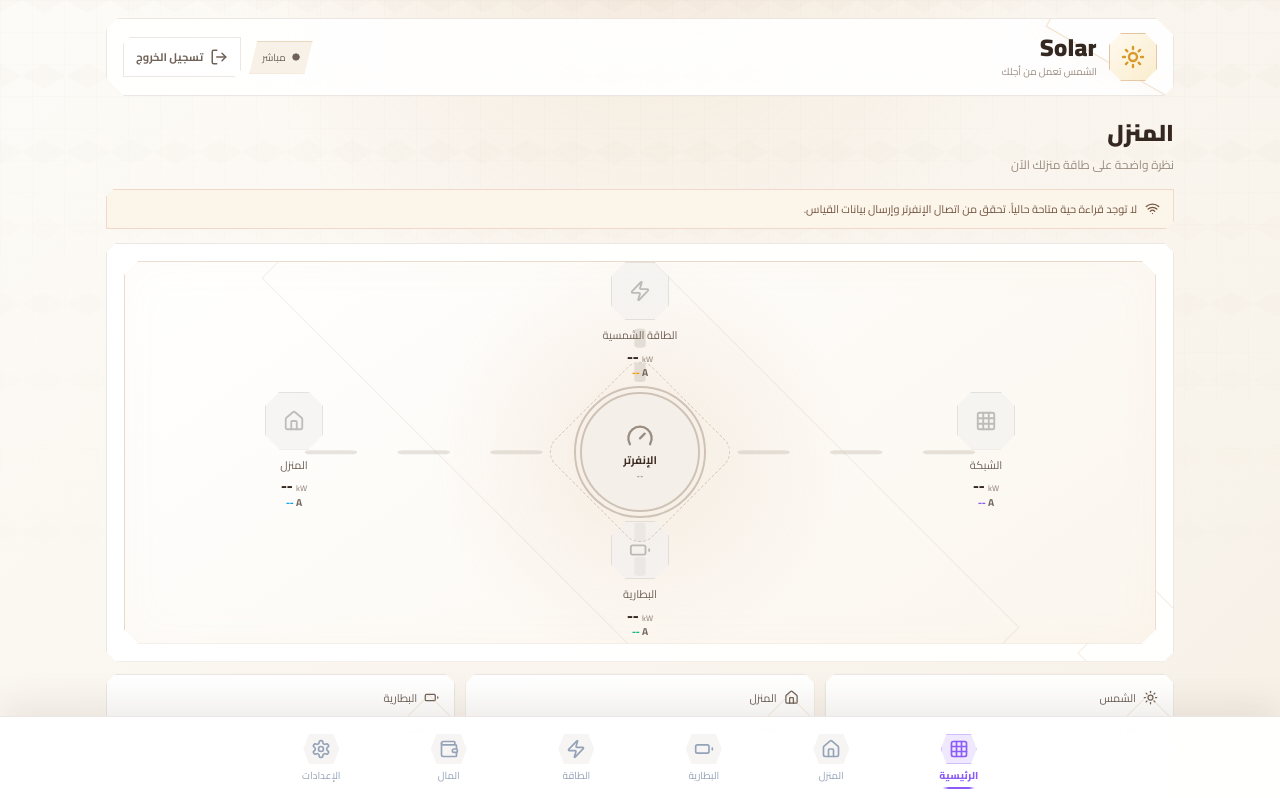
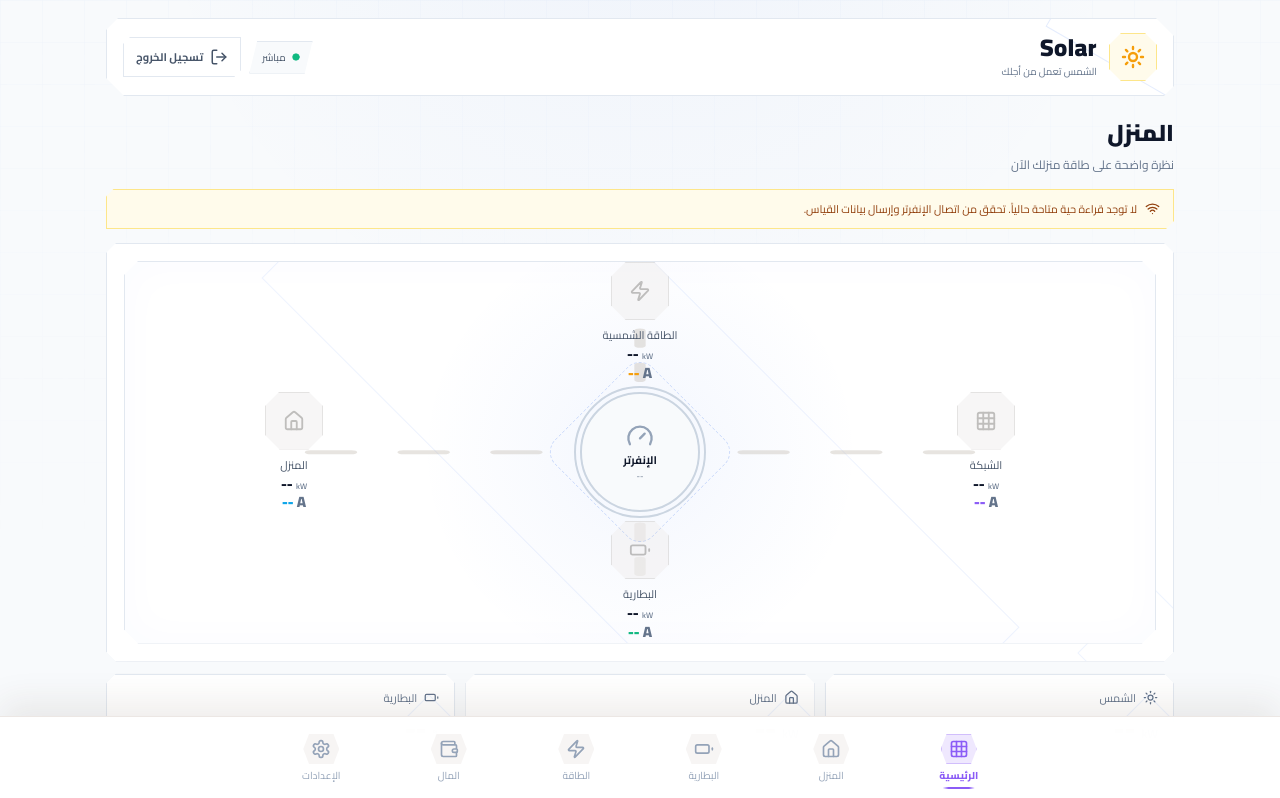
Before and after one commit to mahmoudbir-glitch/Solar, a Next.js app: page / in a window 1280 px wide. Shown: the top 798 px of the page. Built offline with nearby package versions, Linux system fonts and the light colour scheme.

Commit message:
style: implement clean energy dashboard visual system

```diff
--- a/src/app/ui-enhancements.css
+++ b/src/app/ui-enhancements.css
@@ -1,21 +1,25 @@
-/* Solar UI enhancements: current/ampere metrics + header logout + six-section navigation */
+/* Solar UI enhancements: semantic clean-energy visual system */
 
-.app-header[dir='rtl']{direction:rtl}
-.app-header[dir='rtl'] .brand{order:1}
-.app-header[dir='rtl'] .header-actions{order:2;margin-inline-start:auto}
+.app-header[dir='rtl']{direction:rtl}.app-header[dir='rtl'] .brand{order:1}.app-header[dir='rtl'] .header-actions{order:2;margin-inline-start:auto}
+.logout-button{display:inline-flex;align-items:center;justify-content:center;gap:7px;min-height:40px;padding:8px 12px;border:1px solid #E2E8F0;background:#fff;color:#475569;font-size:11px;font-weight:700;white-space:nowrap;cursor:pointer;transition:background .18s ease,color .18s ease,border-color .18s ease,transform .18s ease;clip-path:polygon(7px 0,100% 0,100% calc(100% - 7px),calc(100% - 7px) 100%,0 100%,0 7px)}.logout-button svg{flex:none}.logout-button:hover{background:#F8FAFC;color:#334155;border-color:#CBD5E1}.logout-button:active{transform:scale(.96)}
 
-.logout-button{display:inline-flex;align-items:center;justify-content:center;gap:7px;min-height:40px;padding:8px 12px;border:1px solid var(--line,#e2e8f0);background:#fff;color:var(--text-secondary,#475569);font-size:11px;font-weight:700;white-space:nowrap;cursor:pointer;transition:background .18s ease,color .18s ease,border-color .18s ease,transform .18s ease;clip-path:polygon(7px 0,100% 0,100% calc(100% - 7px),calc(100% - 7px) 100%,0 100%,0 7px)}
-.logout-button svg{flex:none}.logout-button:hover{background:#f8fafc;color:#334155;border-color:#cbd5e1}.logout-button:active{transform:scale(.96)}
+/* Six-section RTL navigation palette. */
+.nav-item{color:#94A3B8}.nav-item.active{color:var(--accent)}.nav-item.active .nav-icon{background:color-mix(in srgb,var(--accent) 14%,#fff);border-color:color-mix(in srgb,var(--accent) 30%,transparent);box-shadow:0 8px 18px color-mix(in srgb,var(--accent) 16%,transparent)}.nav-item.active:after{background:var(--accent);box-shadow:0 0 10px color-mix(in srgb,var(--accent) 35%,transparent)}.nav-item:nth-child(1){--accent:#8B5CF6}.nav-item:nth-child(2){--accent:#0EA5E9}.nav-item:nth-child(3){--accent:#10B981}.nav-item:nth-child(4){--accent:#F59E0B}.nav-item:nth-child(5){--accent:#14B8A6}.nav-item:nth-child(6){--accent:#E11D48}.nav-item:hover:not(.active){color:#475569;background:rgba(148,163,184,.08)}
 
-.flow-node-value{display:flex;flex-direction:column;align-items:center;justify-content:center;gap:2px;line-height:1.1;min-height:40px}.flow-node-value .power-value{font-weight:800}.flow-node-current{font-size:10px;font-weight:700;color:var(--text-secondary,#475569);direction:ltr;white-space:nowrap}.flow-node-current .current-number{font-weight:800;color:var(--node-color,currentColor)}
-.metric-value-stack{display:flex;flex-direction:column;align-items:flex-start;gap:3px;line-height:1.08}.metric-current{font-size:11px;font-weight:700;color:var(--text-secondary,#475569);direction:ltr;white-space:nowrap}.metric-current strong{color:inherit}
+/* Clean-energy palette: cool off-white canvas + solid white cards. */
+:root{--clean-bg:#F8FAFC;--clean-card:#FFFFFF;--clean-border:#E2E8F0;--clean-text:#0F172A;--clean-muted:#64748B;--clean-solar:#F59E0B;--clean-battery:#10B981;--clean-home:#0EA5E9;--clean-grid:#8B5CF6;--clean-money:#14B8A6;--clean-settings:#E11D48;--clean-inverter:#2563EB}
+html,body{background:#F8FAFC!important;color:#0F172A!important}body{background:radial-gradient(circle at 50% -12%,rgba(37,99,235,.045),transparent 34%),#F8FAFC!important}body:before{opacity:.1;background-image:linear-gradient(rgba(37,99,235,.16) 1px,transparent 1px),linear-gradient(90deg,rgba(37,99,235,.16) 1px,transparent 1px),linear-gradient(30deg,rgba(71,85,105,.035) 12%,transparent 12.5%,transparent 87%,rgba(71,85,105,.035) 87.5%),linear-gradient(150deg,rgba(71,85,105,.035) 12%,transparent 12.5%,transparent 87%,rgba(71,85,105,.035) 87.5%);background-size:42px 42px,42px 42px,44px 76px,44px 76px}
+.app-header{background:rgba(255,255,255,.96);border-color:#E2E8F0;box-shadow:0 8px 24px rgba(15,23,42,.06)}.app-header:after{border-color:rgba(37,99,235,.12);box-shadow:none}.brand-mark{color:#F59E0B;background:#FFFBEB;border-color:#FDE68A;box-shadow:0 8px 20px rgba(245,158,11,.12)}.brand-name{color:#0F172A}.brand-tag{color:#64748B}.live-badge{background:#F8FAFC;border-color:#E2E8F0;color:#475569}.live-badge svg{color:#10B981}.icon-button{border-color:#E2E8F0;background:#fff;color:#475569}
+.card,.metric-card,.accordion{background:#FFFFFF;border-color:#E2E8F0;box-shadow:0 1px 3px rgba(15,23,42,.06),0 8px 24px rgba(15,23,42,.045)}.card:before,.metric-card:before,.accordion:before{border-color:rgba(37,99,235,.08)}.page-title,.section-title{color:#0F172A}.page-subtitle,.metric-head,.muted,.metric-label{color:#64748B}.metric-value{color:#0F172A}.metric-value small,.unit{color:#64748B}
+.offline-banner{background:#FFFBEB;border-color:#FDE68A;color:#92400E}.offline-banner.online-banner{background:#ECFDF5;border-color:#A7F3D0;color:#047857}
 
-/* Semantic navigation palette: main-purple, home-cyan, battery-emerald, energy-amber, money-teal, settings-rose. */
-.nav-item{color:#94a3b8}.nav-item.active{color:var(--accent)}.nav-item.active .nav-icon{background:color-mix(in srgb,var(--accent) 14%,#fff);border-color:color-mix(in srgb,var(--accent) 30%,transparent);box-shadow:0 8px 18px color-mix(in srgb,var(--accent) 16%,transparent)}.nav-item.active:after{background:var(--accent);box-shadow:0 0 10px color-mix(in srgb,var(--accent) 35%,transparent)}
-.nav-item:nth-child(1){--accent:#8B5CF6}.nav-item:nth-child(2){--accent:#0EA5E9}.nav-item:nth-child(3){--accent:#10B981}.nav-item:nth-child(4){--accent:#F59E0B}.nav-item:nth-child(5){--accent:#14B8A6}.nav-item:nth-child(6){--accent:#E11D48}
-.nav-item:hover:not(.active){color:#475569;background:rgba(148,163,184,.08)}
+/* Central inverter map. */
+.energy-flow{background:radial-gradient(circle at center,rgba(37,99,235,.055),transparent 40%),#FFFFFF;border-color:#E2E8F0;box-shadow:inset 0 0 45px rgba(37,99,235,.025)}.energy-flow:before{border-color:rgba(37,99,235,.08)}.solar-path{stroke:#F59E0B}.home-path{stroke:#0EA5E9}.battery-path{stroke:#10B981}.grid-path{stroke:#8B5CF6}.flow-node-title{color:#475569}.flow-node-value small{color:#64748B}.flow-center{background:radial-gradient(circle,#fff 0,#EFF6FF 72%,#DBEAFE 100%);border-color:#93C5FD;color:#2563EB;box-shadow:0 14px 32px rgba(37,99,235,.12),inset 0 0 35px rgba(37,99,235,.06)}.flow-center:before{border-color:rgba(37,99,235,.2)}.flow-center-inner strong{color:#0F172A}.flow-center-inner span{color:#64748B}.flow-ring{border-color:rgba(37,99,235,.28)}.energy-flow.is-online .flow-center:after{border-color:#10B981}.energy-flow.is-offline .flow-center{background:#F8FAFC;border-color:#CBD5E1;color:#94A3B8}.energy-flow.is-offline .flow-ring{border-color:#CBD5E1}.flow-node-current{color:#64748B}.flow-node-current .current-number{color:var(--node-color,currentColor)}
 
-@media (max-width:640px){
-  .logout-button{min-height:36px;padding:7px 9px;font-size:10px;gap:5px}.logout-button svg{width:16px;height:16px}.header-actions{gap:6px}.flow-node-current{font-size:9px}.metric-current{font-size:10px}.metric-value-stack{gap:2px}
-  .nav-inner{gap:1px}.nav-item{min-width:0;padding:6px 2px;font-size:8px}.nav-icon{width:32px;height:28px}.nav-item.active:after{width:26px}
-}
+.metric-value-stack{display:flex;flex-direction:column;align-items:flex-start;gap:3px;line-height:1.08}.metric-current{font-size:11px;font-weight:700;color:#64748B;direction:ltr;white-space:nowrap}.metric-current strong{color:inherit}.flow-node-value{display:flex;flex-direction:column;align-items:center;justify-content:center;gap:2px;line-height:1.1;min-height:40px}.flow-node-value .power-value{font-weight:800}
+
+/* Warning card */
+.warning-card{background:#FFFBEB;border:1px solid #FDE68A;border-right:4px solid #F59E0B;color:#78350F}.warning-card-title{color:#92400E}.warning-card-text{color:#78350F}
+
+@media (max-width:640px){.logout-button{min-height:36px;padding:7px 9px;font-size:10px;gap:5px}.logout-button svg{width:16px;height:16px}.header-actions{gap:6px}.flow-node-current{font-size:9px}.metric-current{font-size:10px}.metric-value-stack{gap:2px}.nav-inner{gap:1px}.nav-item{min-width:0;padding:6px 2px;font-size:8px}.nav-icon{width:32px;height:28px}.nav-item.active:after{width:26px}}
+@media (hover:hover){.nav-item:hover:not(.active){background:#F1F5F9}}
```
